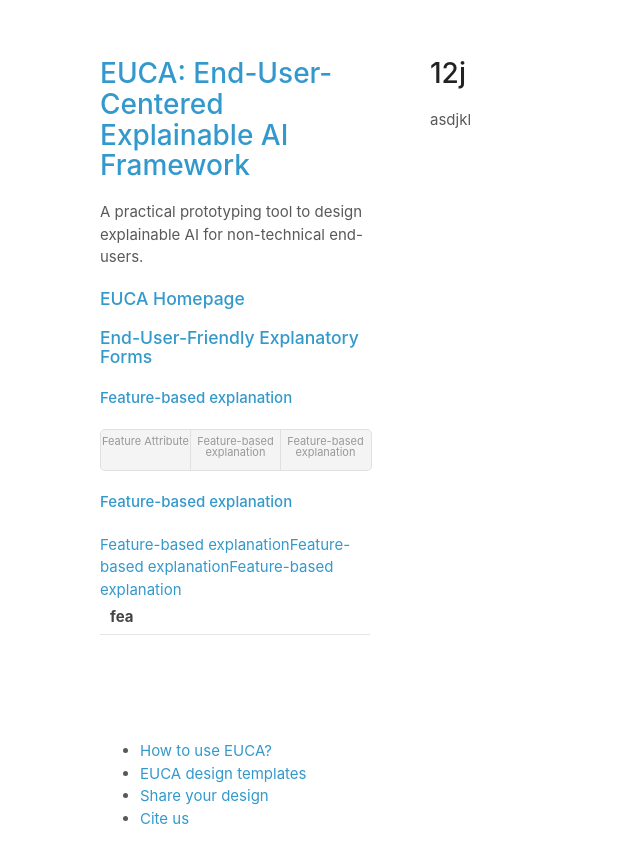
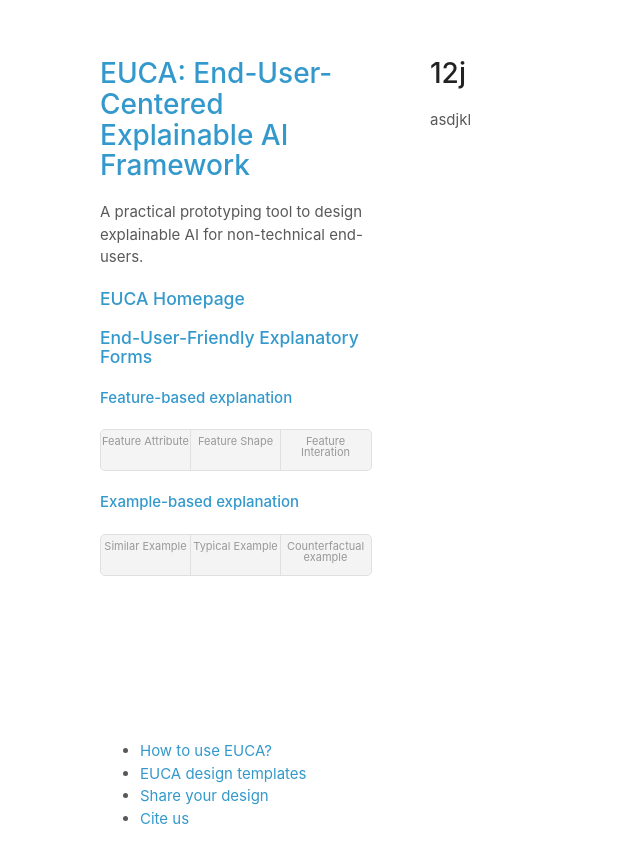
Before and after one commit to data-corentinv/end-user-xai, a Jekyll site: the page built from need.md, in a window 1280 px wide. Shown: the top 863 px of the page, without its empty margins (0-640 px from the left). Built offline with Jekyll 4.4.1, drawn with Linux system fonts in a browser that asks for light colours; our own code applies the rules of GitHub Pages for plain Markdown files.

Commit message:
Update default.html

```diff
--- a/_layouts/default.html
+++ b/_layouts/default.html
@@ -22,16 +22,15 @@
                    <h4><a href="explanatory_form.html#feature">Feature-based explanation</a></h4>
                     <ul>
                       <li><a href="explanatory_form.html#fa">Feature Attribute</a></li>
-                      <li><a href="explanatory_form.html#fa">Feature-based explanation</a></li>
-                      <li><a href="explanatory_form.html#fa">Feature-based explanation</a></li>
+                      <li><a href="explanatory_form.html#fs">Feature Shape</a></li>
+                      <li><a href="explanatory_form.html#fi">Feature Interation</a></li>
                     </ul>
-                    <h4><a href="explanatory_form.html#feature">Feature-based explanation</a></h4>
-                    <table>
-                      <tr><th>fea</th></tr>
-                      <tr><a href="explanatory_form.html#fa">Feature-based explanation</a></tr>
-                      <tr><a href="explanatory_form.html#fa">Feature-based explanation</a></tr>
-                      <tr><a href="explanatory_form.html#fa">Feature-based explanation</a></tr>
-                    </table>
+                    <h4><a href="explanatory_form.html#example">Example-based explanation</a></h4>
+                    <ul>
+                      <li><a href="explanatory_form.html#se">Similar Example</a></li>
+                      <li><a href="explanatory_form.html#te">Typical Example</a></li>
+                      <li><a href="explanatory_form.html#ce">Counterfactual example</a></li>
+                    </ul>
         </div>
 
         {% if site.show_downloads %}
```
